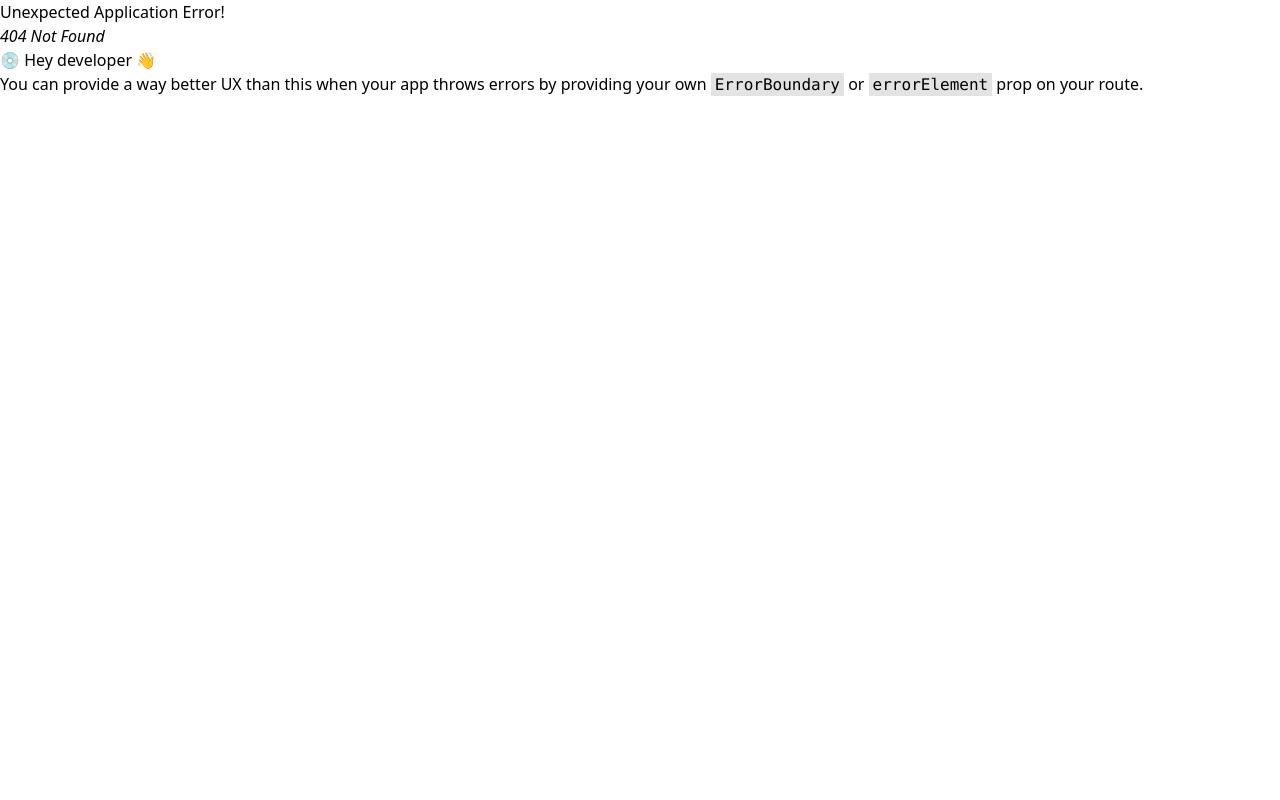
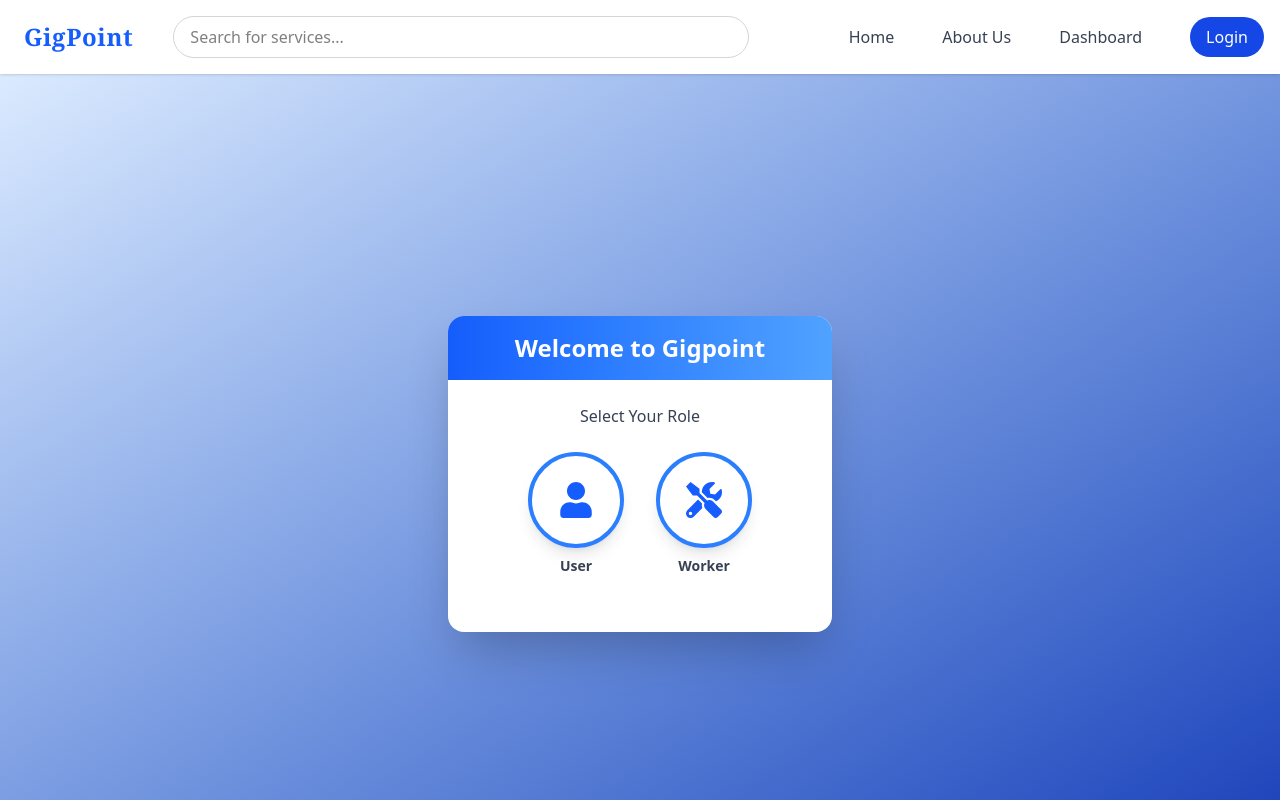
Before and after one commit to saroz-Xplore/gigpoint-frontend, a React (Vite) app: page /login in a window 1280 px wide. Before the commit this address had no page. Shown: the top 800 px of the page. Built offline with nearby package versions, Linux system fonts and the light colour scheme.

Commit message:
loginpage setup

```diff
--- a/src/components/header.jsx
+++ b/src/components/header.jsx
@@ -6,7 +6,7 @@ const Header = () => {
   const [isMobileMenuOpen, setIsMobileMenuOpen] = useState(false);
   const location = useLocation();
 
-  // Close mobile menu whenever route changes
+
   useEffect(() => {
     setIsMobileMenuOpen(false);
   }, [location]);
--- a/src/main.jsx
+++ b/src/main.jsx
@@ -6,6 +6,7 @@ import HomePage from './pages/Home'
 import { createRoot } from 'react-dom/client'
 import AboutPage from './pages/About.jsx'
 import  Dashboard  from './pages/Dashboard.jsx'
+import LoginPage from './pages/LoginPage.jsx'
 
 const router = createBrowserRouter([
   {
@@ -24,6 +25,10 @@ const router = createBrowserRouter([
         path: "/dashboard",
         element: <Dashboard />
       },
+      {
+        path: "/login",
+        element: <LoginPage />
+      },
     ]
   }
 ])
--- a/src/pages/Home.jsx
+++ b/src/pages/Home.jsx
@@ -12,7 +12,7 @@ import {
 const ServiceCard = ({ Icon, title, description }) => (
   <div className="service-card bg-white rounded-lg overflow-hidden shadow-md transition-transform duration-300 hover:-translate-y-1 hover:shadow-xl">
     <div className="h-48 bg-primary-100 flex items-center justify-center">
-      <Icon className="text-6xl text-blue-600" />   {/* Blue Icon */}
+      <Icon className="text-6xl text-blue-600" />
     </div>
     <div className="p-6">
       <h3 className="text-xl font-semibold mb-2">{title}</h3>
@@ -25,7 +25,7 @@ const ServiceCard = ({ Icon, title, description }) => (
 const HowItWorksStep = ({ Icon, step, title, description }) => (
   <div className="how-it-works-step bg-white p-6 rounded-lg shadow-md border border-gray-200 text-center transition-transform duration-300 hover:-translate-y-1 hover:shadow-xl">
     <div className="step-icon bg-primary-100 w-16 h-16 rounded-full flex items-center justify-center mx-auto mb-4">
-      <Icon className="text-2xl text-blue-600" />   {/* Blue Icon */}
+      <Icon className="text-2xl text-blue-600" />
     </div>
     <h3 className="text-xl font-semibold mb-2">{step}. {title}</h3>
     <p>{description}</p>
@@ -37,7 +37,7 @@ const HomePage = () => {
   return (
     <div className="font-sans text-black bg-white">
 
-      {/* Hero Section */}
+
       <section
         className="hero-section py-16"
         style={{
@@ -82,7 +82,6 @@ const HomePage = () => {
         </div>
       </section>
 
-      {/* Services Section */}
       <section className="py-16 bg-gray-50">
         <div className="container mx-auto px-4">
           <h2 className="text-3xl font-bold text-center mb-12">Popular Services</h2>
@@ -113,7 +112,7 @@ const HomePage = () => {
         </div>
       </section>
 
-      {/* How It Works Section */}
+
       <section className="py-16">
         <div className="container mx-auto px-4">
           <h2 className="text-3xl font-bold text-center mb-12">How GigPoint Works</h2>
@@ -142,7 +141,7 @@ const HomePage = () => {
         </div>
       </section>
 
-      {/* CTA Section */}
+
       <section className="py-16 bg-primary-600 text-black">
         <div className="container mx-auto px-4 text-center">
           <h2 className="text-3xl font-bold mb-4">Ready to Solve Your Home Problems?</h2>
--- /dev/null
+++ b/src/pages/LoginPage.jsx
@@ -0,0 +1,117 @@
+import { useState } from "react";
+import { useNavigate } from "react-router-dom";
+import { FaUser, FaTools } from "react-icons/fa";
+import { FcGoogle } from "react-icons/fc";
+
+const LoginPage = () => {
+  const [role, setRole] = useState("");
+  const [email, setEmail] = useState("");
+  const [password, setPassword] = useState("");
+  const navigate = useNavigate();
+
+  const handleGoogleSignup = () => {
+    window.location.href = "https://accounts.google.com/signup";
+  };
+
+  const handleWorkerLogin = () => {
+    navigate("/worker-dashboard");
+  };
+
+  return (
+    <div className="min-h-screen bg-gradient-to-br from-blue-100 to-blue-800 flex items-center justify-center px-4">
+      <div className="w-full max-w-sm bg-white rounded-2xl shadow-2xl overflow-hidden">
+        <div className="bg-gradient-to-r from-blue-600 to-blue-400 py-4">
+          <h2 className="text-2xl font-bold text-center text-white">Welcome to Gigpoint</h2>
+        </div>
+
+        <div className="p-6">
+          {!role && (
+            <>
+              <p className="text-center font-medium text-gray-700 mb-6">Select Your Role</p>
+
+              <div className="flex justify-center gap-8 mb-8">
+                <div className="flex flex-col items-center">
+                  <button
+                    onClick={() => setRole("user")}
+                    className="w-24 h-24 rounded-full border-4 border-blue-500 text-blue-600 flex items-center justify-center text-4xl shadow-lg hover:shadow-blue-500/50 transition-transform duration-300 hover:scale-110"
+                  >
+                    <FaUser />
+                  </button>
+                  <span className="mt-2 text-sm font-semibold text-gray-700">User</span>
+                </div>
+
+                <div className="flex flex-col items-center">
+                  <button
+                    onClick={() => setRole("worker")}
+                    className="w-24 h-24 rounded-full border-4 border-blue-500 text-blue-600 flex items-center justify-center text-4xl shadow-lg hover:shadow-blue-500/50 transition-transform duration-300 hover:scale-110"
+                  >
+                    <FaTools />
+                  </button>
+                  <span className="mt-2 text-sm font-semibold text-gray-700">Worker</span>
+                </div>
+              </div>
+            </>
+          )}
+
+          {role === "user" && (
+            <>
+              <p className="text-center mb-4 font-semibold capitalize text-blue-600">
+                Login with Google as {role}
+              </p>
+              <button
+                onClick={handleGoogleSignup}
+                className="w-full bg-white border-2 border-blue-600 text-blue-600 font-semibold py-2 rounded-full flex items-center justify-center gap-2 hover:bg-blue-50 transition"
+              >
+                <FcGoogle className="text-2xl" />
+                Login with Google
+              </button>
+            </>
+          )}
+
+          {role === "worker" && (
+            <>
+              <p className="text-center mb-4 font-semibold capitalize text-blue-600">
+                Login as Worker
+              </p>
+
+              <input
+                type="email"
+                placeholder="Email Address"
+                value={email}
+                onChange={(e) => setEmail(e.target.value)}
+                className="w-full mb-3 px-4 py-2 border rounded-lg focus:outline-none focus:ring-2 focus:ring-blue-400"
+              />
+
+              <input
+                type="password"
+                placeholder="Password"
+                value={password}
+                onChange={(e) => setPassword(e.target.value)}
+                className="w-full mb-4 px-4 py-2 border rounded-lg focus:outline-none focus:ring-2 focus:ring-blue-400"
+              />
+
+              <button
+                onClick={handleWorkerLogin}
+                className="w-full bg-blue-700 text-white py-2 rounded-full hover:bg-blue-800 transition font-semibold mb-4"
+              >
+                Login
+              </button>
+
+              <p className="text-center text-sm text-gray-600">
+                No account?{" "}
+                <span
+                  className="text-blue-600 font-semibold cursor-pointer hover:underline"
+                  onClick={() => alert("Redirect to signup page")}
+                >
+                  Sign up
+                </span>
+              </p>
+            </>
+          )}
+        </div>
+      </div>
+    </div>
+  );
+};
+
+export default LoginPage;
```
